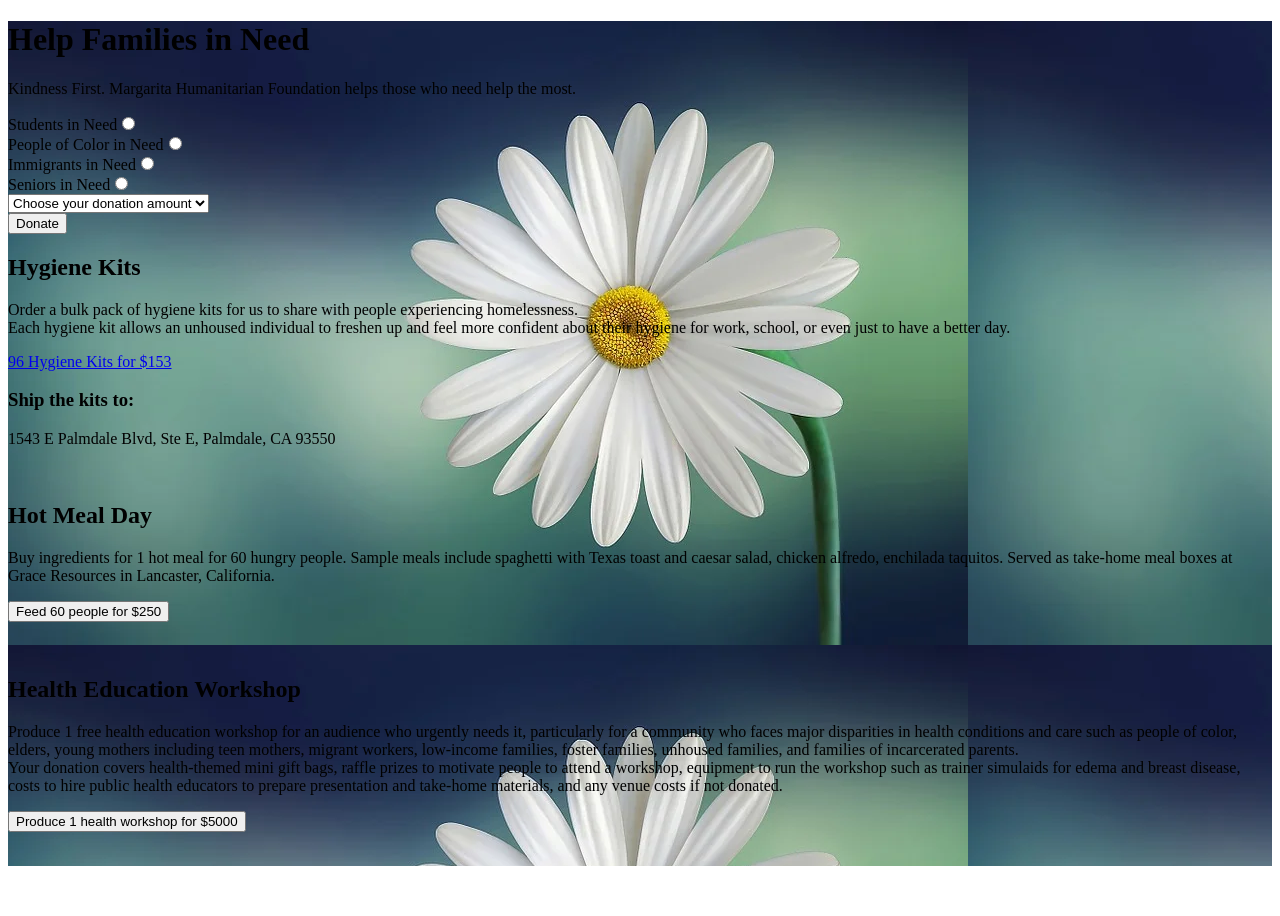
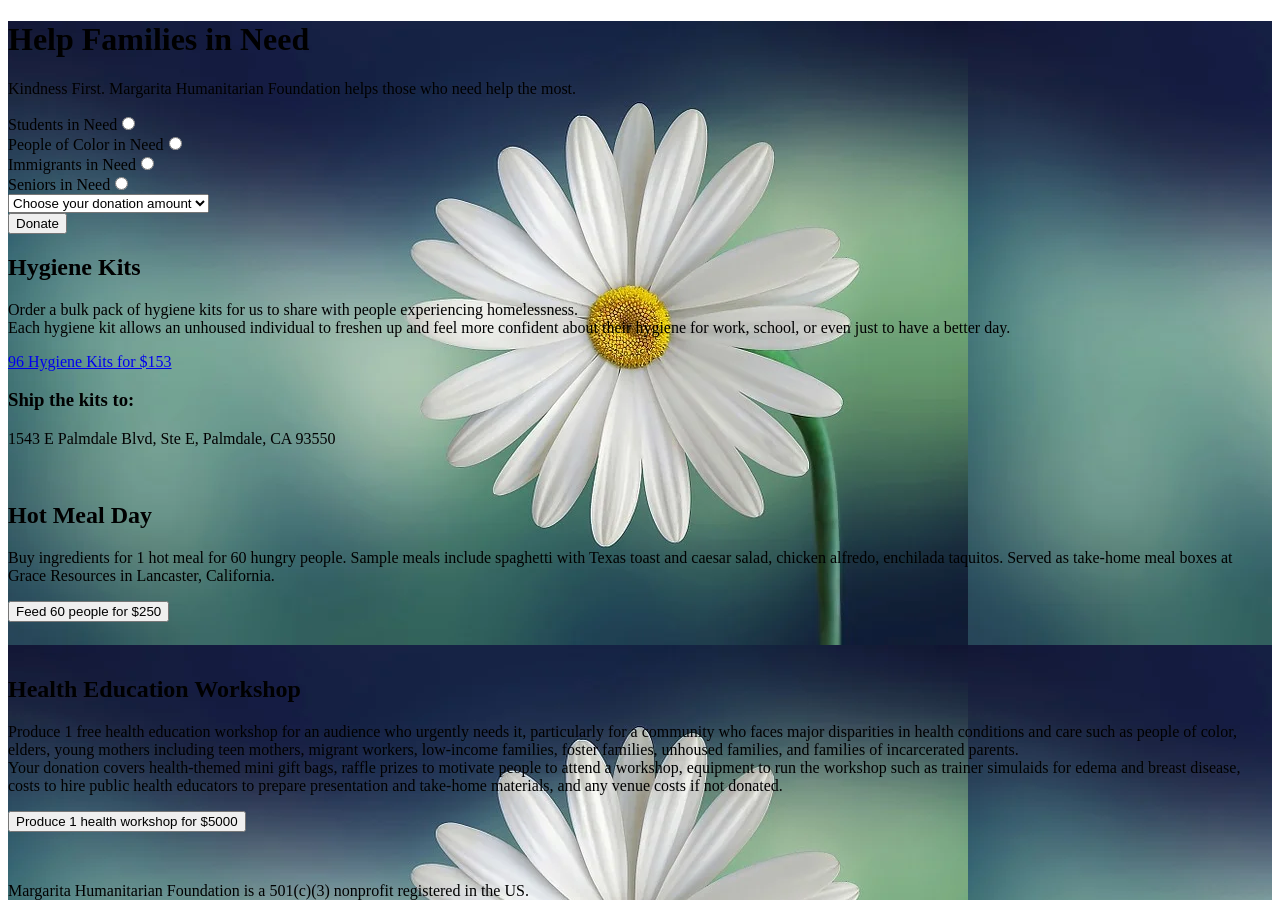
Before and after one commit to margaritahumanitarian/helpafamily, a Next.js app: page / in a window 1280 px wide. Before the commit the page ends 874 px from the top, so only its background shows below. Built offline with nearby package versions, Linux system fonts and the light colour scheme.

Commit message:
Added text at the footer.

```diff
--- a/pages/index.js
+++ b/pages/index.js
@@ -61,6 +61,7 @@ export default function Home() {
             {/* <a className="btn btn-primary">Donate</a> */}
             <MainDonationForm />
             <PrintCards />
+            <p>Margarita Humanitarian Foundation is a 501(c)(3) nonprofit registered in the US.</p>
           </div>
         </div>
       </div>
```
